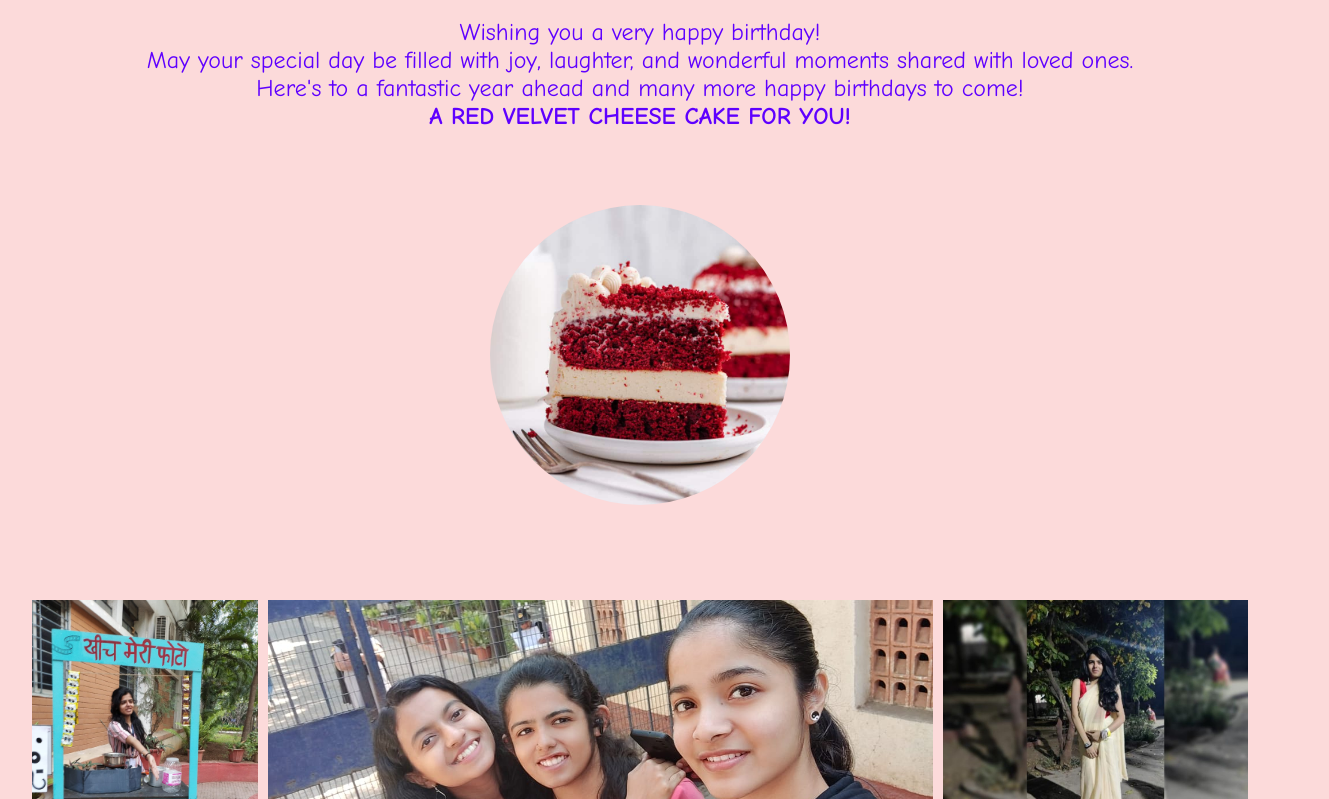
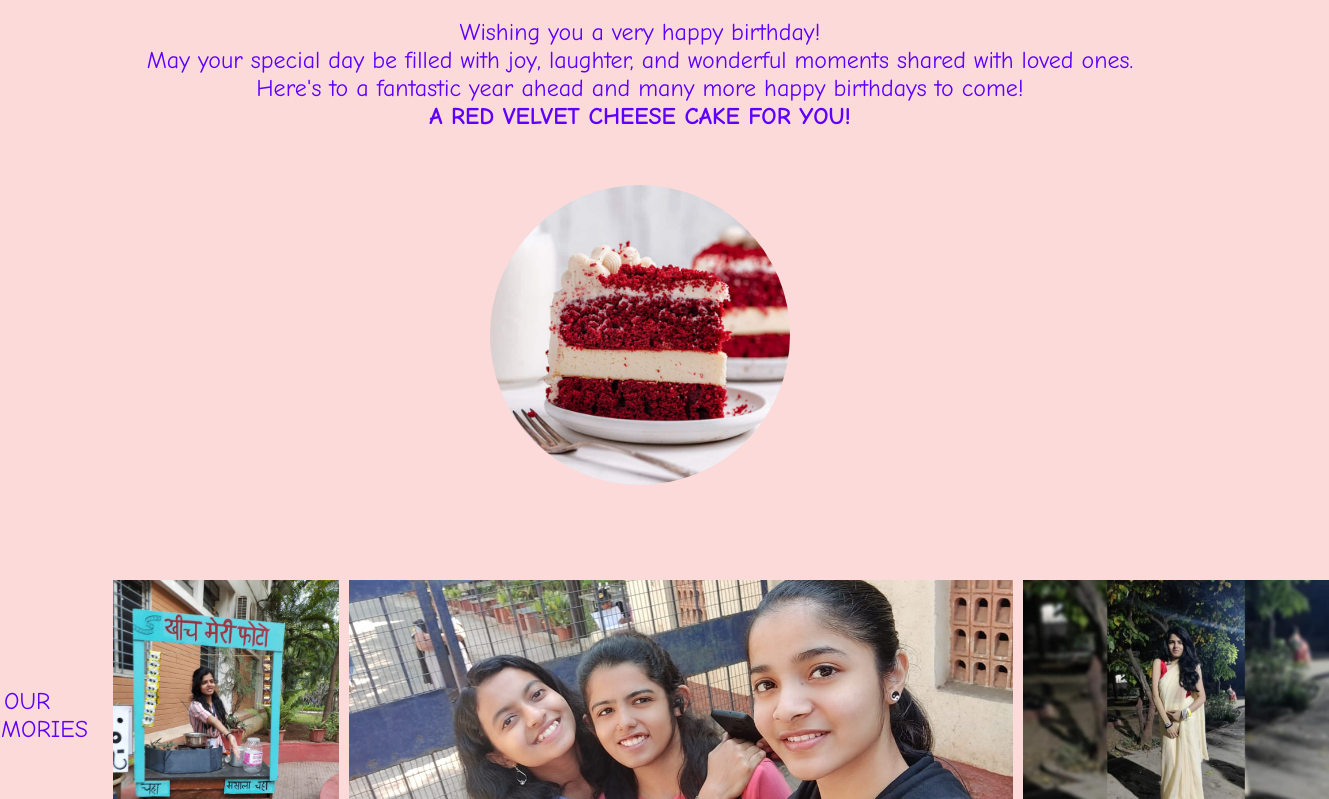
Before and after one commit to SmakshiA/Suspense2, a plain HTML site: page index.html in a window 1280 px wide. Shown: the part 97-896 px from the top of the page, 1329 px wide, since content can reach past the window. Drawn offline with Linux system fonts and the light colour scheme.

Commit message:
Update index.html

```diff
--- a/index.html
+++ b/index.html
@@ -30,7 +30,7 @@
             color: #5F00FF;
             font-size: 24px;
             margin: 20px;
-            margin-bottom: 20px;
+            margin-bottom: 50px;
         }
 
         .cake {
@@ -60,11 +60,12 @@
     <div class="container">
         <h1 style="margin-top: 20px">Happiest Birthday KANAK!</h1>
         <div>
-            <p style="margin-bottom: 70px;">Wishing you a very happy birthday!<br> May your special day be filled with joy, laughter, and wonderful moments shared with loved ones.<br> Here's to a fantastic year ahead and many more happy birthdays to come!<br><b>A RED VELVET CHEESE CAKE FOR YOU!</b></p>
+            <p >Wishing you a very happy birthday!<br> May your special day be filled with joy, laughter, and wonderful moments shared with loved ones.<br> Here's to a fantastic year ahead and many more happy birthdays to come!<br><b>A RED VELVET CHEESE CAKE FOR YOU!</b></p>
         </div>
         <img src="cake.jpg"  style="margin-bottom: 20px; margin-bottom: 80px; border-radius: 50%;" alt="Birthday Cake" class="cake">
     </div>
     <div class="photos">
+        <p>OUR MEMORIES</p>
         <img src="img1.jpg" height="300px" alt="">
         <img src="img2.jpg" height="300px" alt="">
         <img src="img6.jpg" height="300px" alt="">
```
